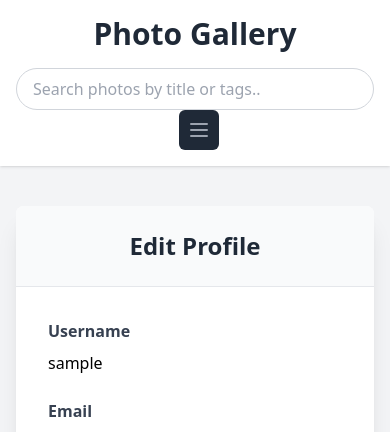
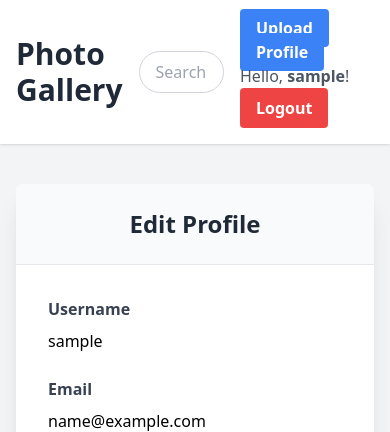
Before and after one commit to mnene-william/Gallery, a Django app: page /profile/edit/ in a window 390 px wide. Shown: the top 432 px of the page. Run offline with Django 5.2, Linux system fonts and the light colour scheme; the visitor is signed in with stand-in values (Sample User, id 1); some libraries are stand-ins or nearby versions.

Commit message:
make navbar responsive

```diff
--- a/myapp/forms.py
+++ b/myapp/forms.py
@@ -10,8 +10,9 @@
 class RegistrationForm(UserCreationForm):
     email = forms.EmailField(required=True)
 
-    class Meta(UserCreationForm.Meta):
-        fields = UserCreationForm.Meta.fields + ('email',)
+    class Meta:
+        model = User
+        fields = ('username', 'email', 'password1', 'password2')
 
 class ProfileUpdateForm(forms.ModelForm):
     class Meta:
--- a/myapp/templates/base.html
+++ b/myapp/templates/base.html
@@ -1,91 +1,42 @@
-{% load static %}
+
 <!DOCTYPE html>
-<html lang="en" class="h-full bg-gray-100">
+<html lang="en">
 <head>
     <meta charset="UTF-8">
     <meta name="viewport" content="width=device-width, initial-scale=1.0">
     <title>Photo Gallery</title>
     <script src="https://cdn.tailwindcss.com"></script>
-    <link rel="stylesheet" href="https://cdnjs.cloudflare.com/ajax/libs/font-awesome/6.4.0/css/all.min.css">
 </head>
 <body class="bg-gray-100 font-sans leading-normal tracking-normal">
-    <header class="bg-white shadow p-4">
-        <div class="flex flex-col md:flex-row justify-between items-center max-w-7xl mx-auto">
-            <h1 class="text-3xl font-bold text-gray-800 mb-4 md:mb-0">
-                <a href="{% url 'home' %}">Photo Gallery</a>
-            </h1>
+    <header class="bg-white shadow p-4 flex justify-between items-center">
+        <h1 class="text-3xl font-bold text-gray-800">
+            <a href="{% url 'home' %}">Photo Gallery</a>
+        </h1>
+        <form method="get" action="{% url 'home' %}" class="flex-grow max-w-lg mx-4">
+            <input type="text" name="q" placeholder="Search photos by title or tags.." class="w-full px-4 py-2 rounded-full border border-gray-300 focus:outline-none focus:ring-blue-500" />
 
-            <form method="get" action="{% url 'home' %}" class="flex-grow max-w-lg mx-4 w-full md:w-auto">
-                <input type="text" name="q" placeholder="Search photos by title or tags.." class="w-full px-4 py-2 rounded-full border border-gray-300 focus:outline-none focus:ring-2 focus:ring-blue-500" />
-            </form>
+        </form>
+        <nav>
+            {% if user.is_authenticated %}
+                <a href="{% url 'upload_photo' %}" class="bg-blue-500 hover:bg-blue-700 text-white font-bold py-2 px-4 rounded mr-2">Upload</a>
+                <a href="{% url 'profile' %}" class="bg-blue-500 hover:bg-blue-700 text-white font-bold py-2 px-4 rounded mr-2">Profile</a>
 
-            <nav>
-                <div class="hidden md:block">
-                    <div class="flex items-center space-x-2">
-                        {% if user.is_authenticated %}
-                            <a href="{% url 'upload_photo' %}" class="bg-blue-500 hover:bg-blue-700 text-white font-bold py-2 px-4 rounded-full transition-colors duration-200">Upload</a>
-                            <a href="{% url 'profile' %}" class="bg-blue-500 hover:bg-blue-700 text-white font-bold py-2 px-4 rounded-full transition-colors duration-200">Profile</a>
-                            <span class="text-gray-600">Hello, <a href="{% url 'profile' %}" class="font-bold hover:underline">{{ user.username }}</a>!</span>
-                            <form method="post" action="{% url 'logout' %}" class="inline-block">
-                                {% csrf_token %}
-                                <button type="submit" class="bg-red-500 hover:bg-red-700 text-white font-bold py-2 px-4 rounded-full transition-colors duration-200">Logout</button>
-                            </form>
-                        {% else %}
-                            <a href="{% url 'login' %}" class="bg-blue-500 hover:bg-blue-700 text-white font-bold py-2 px-4 rounded-full transition-colors duration-200">Login</a>
-                            <a href="{% url 'register' %}" class="bg-green-500 hover:bg-green-700 text-white font-bold py-2 px-4 rounded-full transition-colors duration-200">Register</a>
-                        {% endif %}
-                    </div>
-                </div>
-            </nav>
+                <span class="text-gray-600 mr-4">Hello, <a href="{% url 'profile' %}" class="font-bold hover:underline">{{ user.username }}</a>!</span>
+                <form method="post" action="{% url 'logout' %}" class="inline-block">
+                    {% csrf_token %}
+                    <button type="submit" class="bg-red-500 hover:bg-red-700 text-white font-bold py-2 px-4 rounded">Logout</button>
+                </form>
 
-            <!-- Mobile menu button -->
-            <div class="-mr-2 flex md:hidden">
-                <button id="mobile-menu-button" type="button" class="bg-gray-800 inline-flex items-center justify-center p-2 rounded-md text-gray-400 hover:text-white hover:bg-gray-700 focus:outline-none focus:ring-2 focus:ring-offset-2 focus:ring-offset-gray-800 focus:ring-white">
-                    <span class="sr-only">Open main menu</span>
-                    <!-- Icon when menu is closed -->
-                    <svg class="block h-6 w-6" xmlns="http://www.w3.org/2000/svg" fill="none" viewBox="0 0 24 24" stroke="currentColor" aria-hidden="true">
-                        <path stroke-linecap="round" stroke-linejoin="round" stroke-width="2" d="M4 6h16M4 12h16M4 18h16" />
-                    </svg>
-                    <!-- Icon when menu is open -->
-                    <svg class="hidden h-6 w-6" xmlns="http://www.w3.org/2000/svg" fill="none" viewBox="0 0 24 24" stroke="currentColor" aria-hidden="true">
-                        <path stroke-linecap="round" stroke-linejoin="round" stroke-width="2" d="M6 18L18 6M6 6l12 12" />
-                    </svg>
-                </button>
-            </div>
-        </div>
-
-        <!-- Mobile menu, hidden by default -->
-        <div class="md:hidden hidden mt-4" id="mobile-menu">
-            <div class="px-2 pt-2 pb-3 space-y-1">
-                {% if user.is_authenticated %}
-                    <a href="{% url 'home' %}" class="bg-gray-700 text-white block px-3 py-2 rounded-md text-base font-medium">Home</a>
-                    <a href="{% url 'upload_photo' %}" class="bg-gray-700 text-white block px-3 py-2 rounded-md text-base font-medium">Upload</a>
-                    <a href="{% url 'profile' %}" class="bg-gray-700 text-white block px-3 py-2 rounded-md text-base font-medium">Profile</a>
-                    <a href="{% url 'logout' %}" class="bg-gray-700 text-white block px-3 py-2 rounded-md text-base font-medium">Logout</a>
-                {% else %}
-                    <a href="{% url 'login' %}" class="bg-gray-700 text-white block px-3 py-2 rounded-md text-base font-medium">Login</a>
-                    <a href="{% url 'register' %}" class="bg-gray-700 text-white block px-3 py-2 rounded-md text-base font-medium">Register</a>
-                {% endif %}
-            </div>
-        </div>
+            {% else %}
+                <a href="{% url 'login' %}" class="bg-blue-500 hover:bg-blue-700 text-white font-bold py-2 px-4 rounded">Login</a>
+                <a href="{% url 'register' %}" class="bg-green-500 hover:bg-green-700 text-white font-bold py-2 px-2 rounded">Register</a>
+            {% endif %}
+        </nav>
     </header>
 
     <main class="container mx-auto mt-8 px-4">
         {% block content %}
         {% endblock %}
     </main>
-
-    <script>
-        document.addEventListener('DOMContentLoaded', () => {
-            const mobileMenuButton = document.getElementById('mobile-menu-button');
-            const mobileMenu = document.getElementById('mobile-menu');
-
-            if (mobileMenuButton && mobileMenu) {
-                mobileMenuButton.addEventListener('click', () => {
-                    mobileMenu.classList.toggle('hidden');
-                });
-            }
-        });
-    </script>
 </body>
 </html>
```
